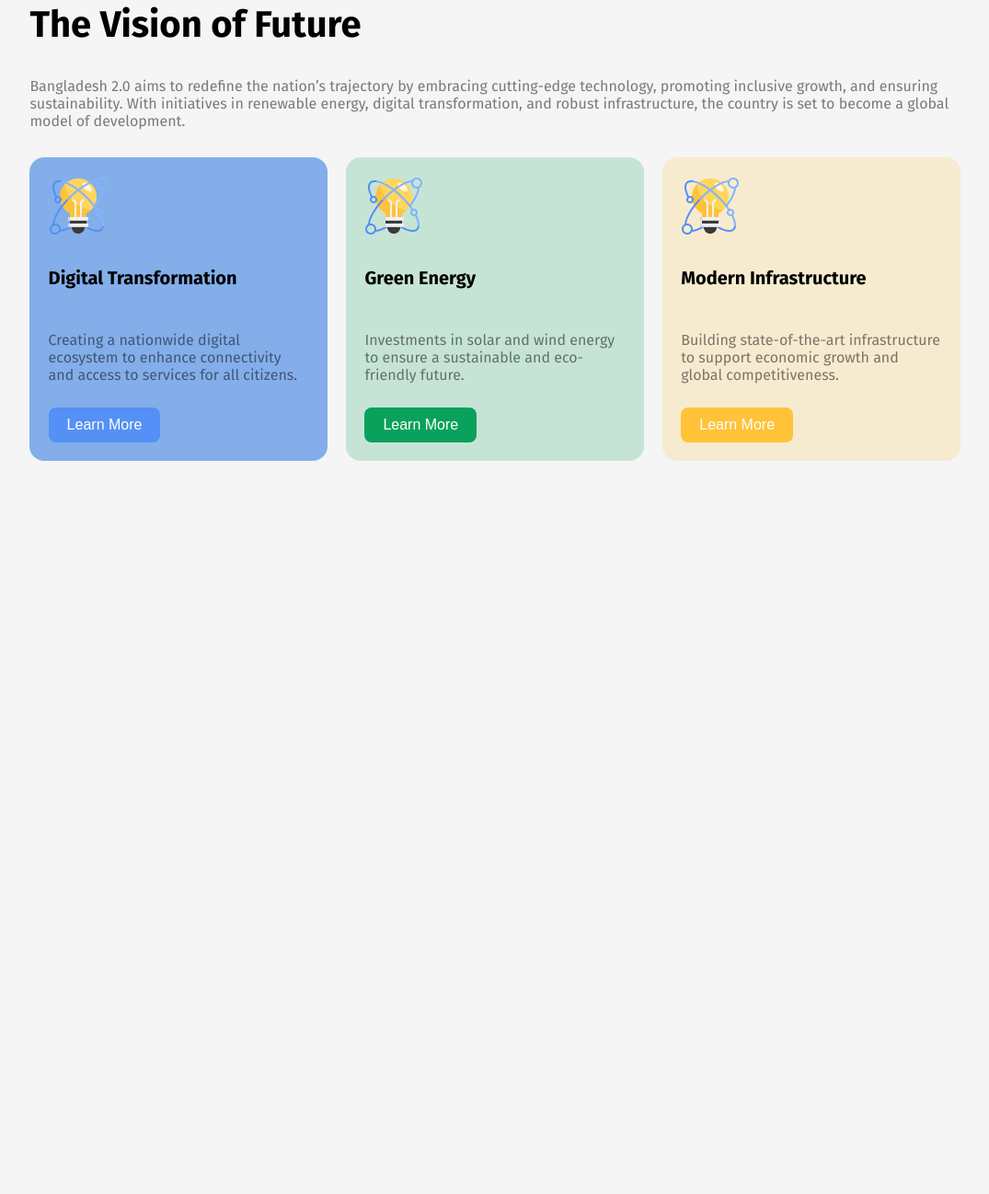
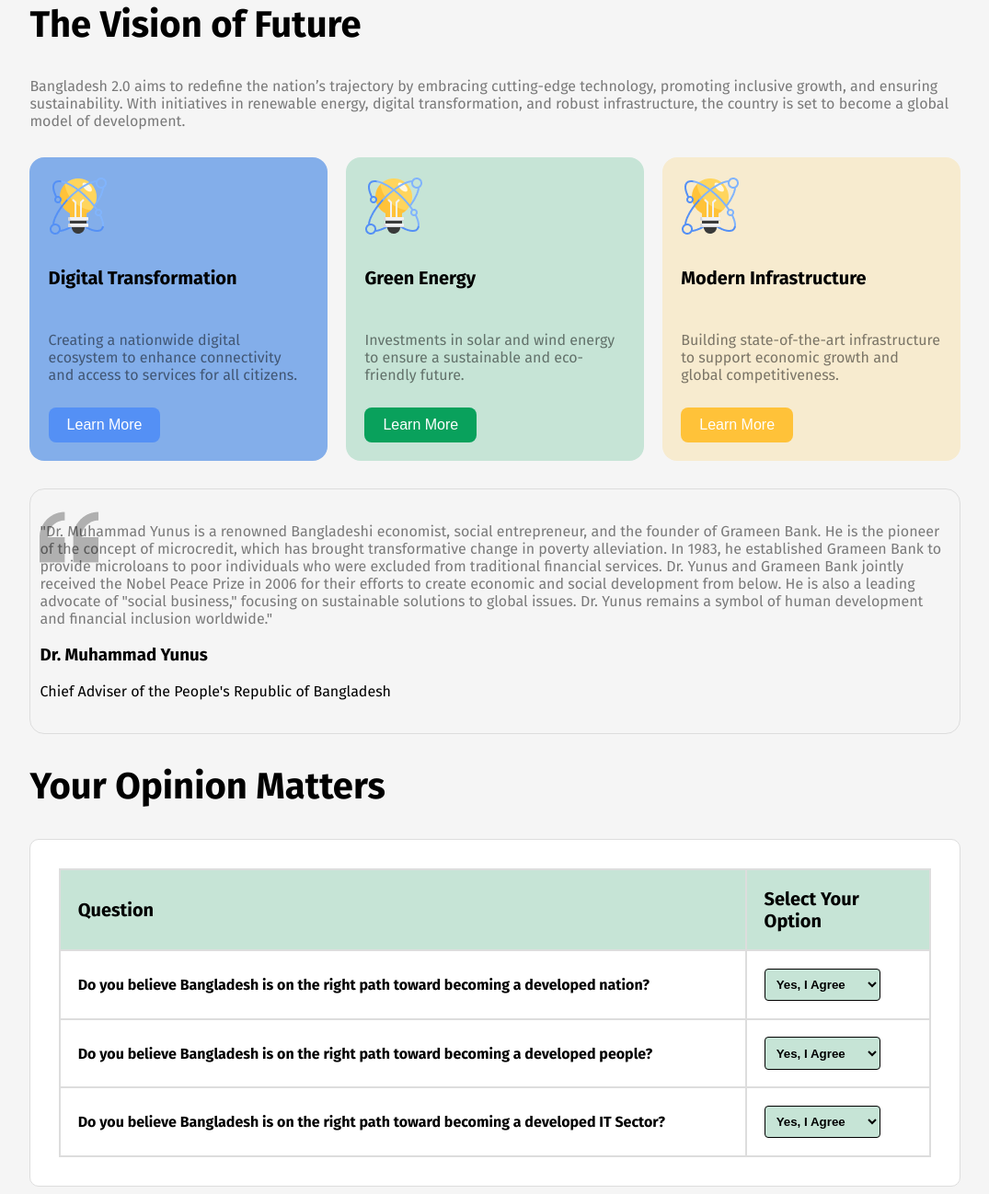
Before and after one commit to mahidmunna01/assignment-01, a plain HTML site: page index.html in a window 1280 px wide. Shown: the part 1267-2565 px from the top of the page at 92% size, without its empty margins (102-1177 px from the left). Before the commit the page ends 1776 px from the top, so only its background shows below. Drawn offline with Linux system fonts and the light colour scheme.

Commit message:
Table Section added

```diff
--- a/index.html
+++ b/index.html
@@ -116,7 +116,77 @@
           <div><a href="#"><button class="button-three">Learn More</button></a></div>
         </div>
       </div>
+      <div class="Doctor-Younus-section">
+        <p class="card-description">"Dr. Muhammad Yunus is a renowned Bangladeshi economist, social entrepreneur, and
+          the founder of Grameen Bank. He is the
+          pioneer of the concept of microcredit, which has brought transformative change in poverty alleviation. In
+          1983, he
+          established Grameen Bank to provide microloans to poor individuals who were excluded from traditional
+          financial
+          services. Dr. Yunus and Grameen Bank jointly received the Nobel Peace Prize in 2006 for their efforts to
+          create economic
+          and social development from below. He is also a leading advocate of "social business," focusing on sustainable
+          solutions
+          to global issues. Dr. Yunus remains a symbol of human development and financial inclusion worldwide."</p>
+        <h3>Dr. Muhammad Yunus</h3>
+        <p>Chief Adviser of the People's Republic of Bangladesh</p>
+      </div>
     </section>
+    <!-- The Vision of Future Section close -->
+
+
+
+    <!-- Opinion Matters questions Section Start -->
+    <section class="Opinion-Matters-section">
+      <div>
+        <h2 class="Pillars-section-title">Your Opinion Matters</h2>
+      </div>
+      <div class="table-box">
+        <table>
+          <thead>
+            <td>
+              Question
+            </td>
+            <td>
+              Select Your Option
+            </td>
+          </thead>
+          <tbody>
+            <tr>
+              <td>Do you believe Bangladesh is on the right path toward becoming a developed nation?</td>
+              <td>
+                <select name="" id="">
+                  <option value="">Yes, I Agree</option>
+                  <option value="">No, I disagree</option>
+                </select>
+              </td>
+            </tr>
+            <tr>
+              <td>Do you believe Bangladesh is on the right path toward becoming a developed people?</td>
+              <td>
+                <select name="" id="">
+                  <option value="">Yes, I Agree</option>
+                  <option value="">No, I disagree</option>
+                </select>
+              </td>
+            </tr>
+            <tr>
+              <td>Do you believe Bangladesh is on the right path toward becoming a developed IT Sector?</td>
+              <td>
+                <select name="" id="">
+                  <option value="">Yes, I Agree</option>
+                  <option value="">No, I disagree</option>
+                </select>
+              </td>
+            </tr>
+          </tbody>
+        </table>
+      </div>
+      </div>
+    </section>
+    <!-- Opinion Matters questions Section close -->
+
+
 
 
 
@@ -128,7 +198,6 @@
   </main>
   <footer>
   </footer>
-
 </body>
 
 </html>
--- a/style.css
+++ b/style.css
@@ -6,12 +6,12 @@ body{
   font-family: "Fira Sans", serif;
 }
 
+
+
 /* Header Part Design */
-
 header{
   padding: 0% 10%;
 }
-
 /* Nav Part Design */
 nav{
   display: flex;
@@ -19,7 +19,7 @@ nav{
   justify-content: space-between;
 }
 .nav-title{
- font-size: 32px;
+ font-size: 2em;
  color: #0E0E0E;
 }
  .nav-button{
@@ -30,6 +30,7 @@ nav{
   border-radius: 8px;
   font-weight: bold;
   cursor: pointer;
+  text-wrap: nowrap;
  }
  .nav-button:hover{
   color: white;
@@ -70,14 +71,16 @@ nav{
 .banner-left-button:hover{
   background-color: black;
 }
+/* Header Section close */
 
-/* Header Section close */
 
 
 /* Main Section Start */
 main{
  padding: 0% 10%;
 }
+
+
 
 /* Pillars of "Bangladesh 2.0 Section start */
 .Pillars-section{
@@ -97,7 +100,7 @@ main{
   background-color: white;
   padding: 2%;
   border: 1px solid #ddd;
-  border-radius: 16px;
+  border-radius: 1em;
   flex-basis: 25%;
 }
 
@@ -111,10 +114,13 @@ main{
   font-size: 20px;
 }
 .card-description{
-  font-size: 16px;
+  font-size: 1em;
   opacity: 0.5;
 }
 /* Pillars of "Bangladesh 2.0 Section Close */
+
+
+
 
 
 
@@ -139,19 +145,19 @@ main{
 .Vision-section .card-one{
   background-color: #83aeea;
   padding: 2%;
-  border-radius: 16px;
+  border-radius: 1em;
   flex-basis: 33%;
 }
 .Vision-section .card-two{
   background-color: #C6E4D6;
   padding: 2%;
-  border-radius: 16px;
+  border-radius: 1em;
   flex-basis: 33%;
 }
 .Vision-section .card-three{
   background-color: #F7EBCF;
   padding: 2%;
-  border-radius: 16px;
+  border-radius: 1em;
   flex-basis: 33%;
 }
 /* Card Hover */
@@ -176,10 +182,61 @@ main{
   padding: 10px 20px;
   border: none;
   border-radius: 8px;
-  font-size: 16px;
+  font-size: 1em;
   cursor: pointer;
 }
 .Vision-section button:hover{
   background-color: black;
 }
+.Doctor-Younus-section{
+  background-color: white;
+  border: 1px solid #ddd;
+  border-radius: 1em;
+  padding: 2% 1%;
+  margin-top: 3%;
+  background: url(quote-bg.png);
+  background-repeat: no-repeat;
+  background-position:1% 10%;
+}
 /* The Vision of Future Section Close */
+
+
+
+
+
+/* Your Opinion Matters Section start with Question */
+.table-box{
+  padding: 3%;
+  border-radius: 10px;
+  border: 1px solid #ddd;
+  background-color: white;
+}
+
+table{
+  border: 1px solid #ddd;
+  width: 100%;
+  border-collapse: collapse;
+}
+
+ thead tr{
+  background-color: #C6E4D6;
+  font-size: 20px;
+ }
+table td{
+  padding: 2%;
+  border: 2px solid #ddd;
+  font-size: 1em;
+  font-weight: bold;
+}
+td select{
+  background-color: #C6E4D6;
+  padding: 5%;
+  border-radius: 4px;
+  border: 1px solid;
+  font-weight: bold;
+}
+select option{
+  background-color: white;
+}
+
+/* Your Opinion Matters Section Close */
```
